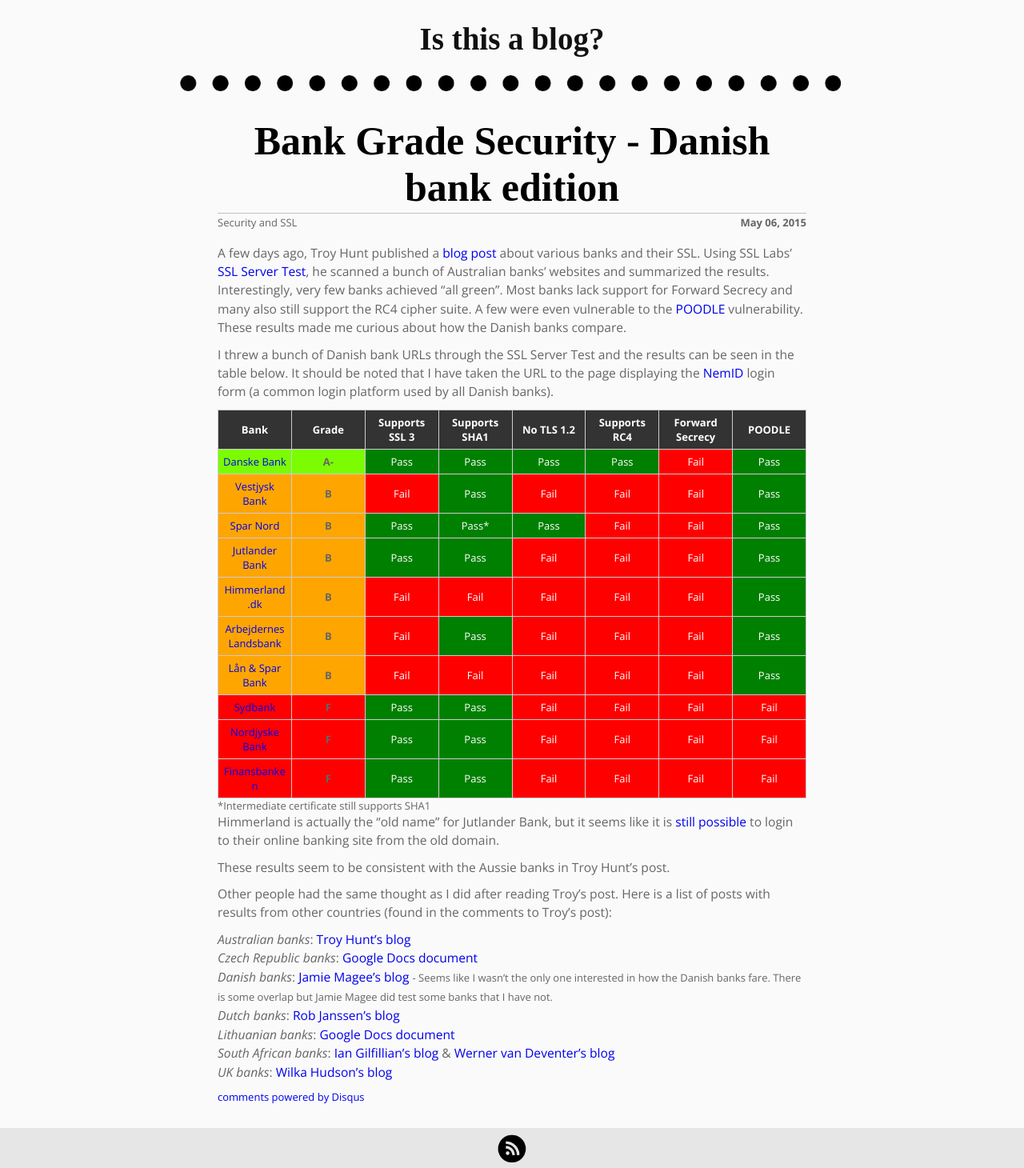
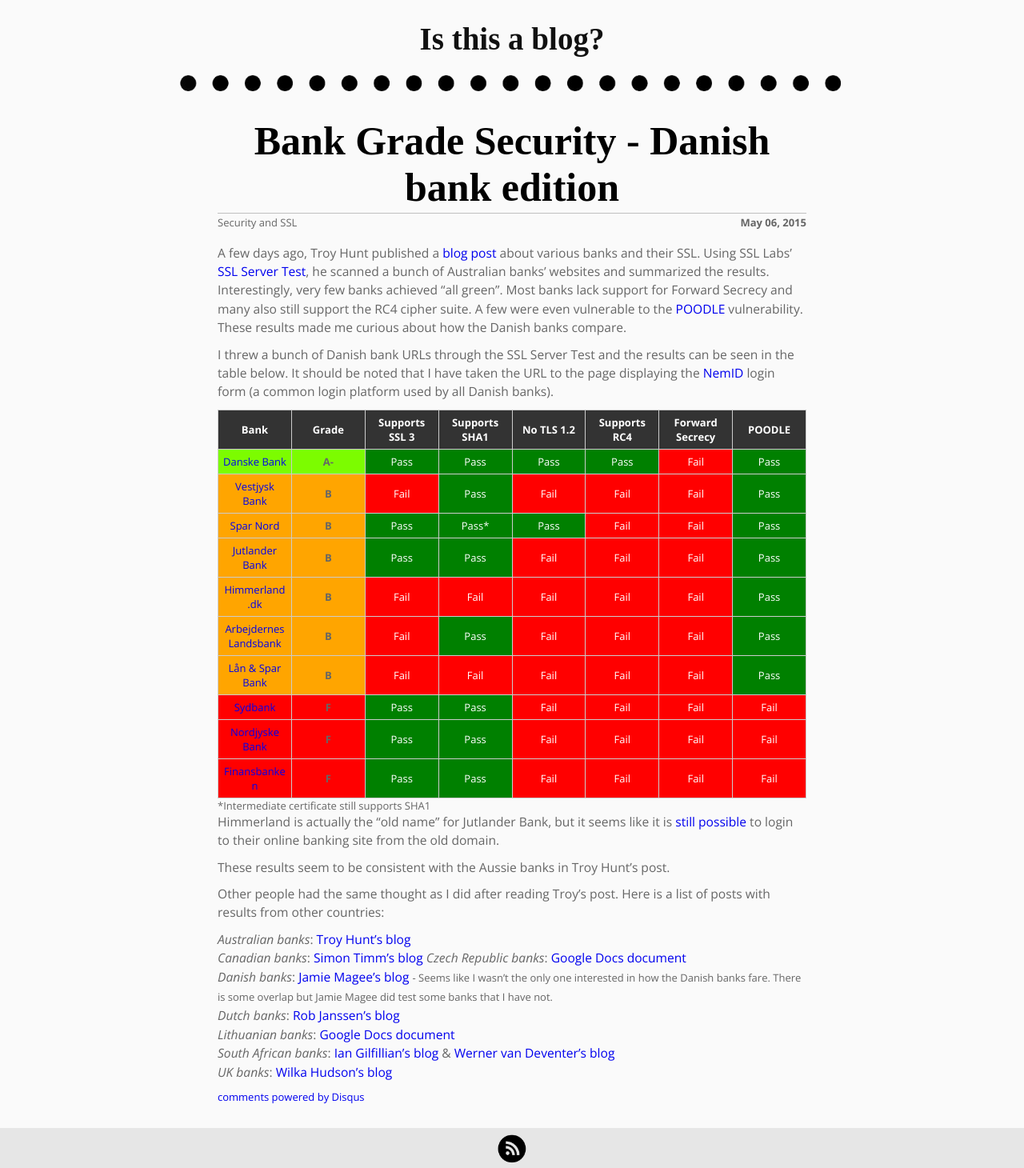
Before and after one commit to M-AV/M-AV.github.io, a Jekyll site: the page built from _posts/2015-05-06-Bank-Grade-Security-Danish-Edition.md, in a window 1280 px wide. Shown: the whole page at 80% size. Built offline with Jekyll 4.4.1, drawn with Linux system fonts in a browser that asks for light colours; Markdown is read by kramdown in place of the engine named in the settings; comment, search, counter and statistics services are not loaded.

Commit message:
Added Canadian edition

```diff
--- a/_posts/2015-05-06-Bank-Grade-Security-Danish-Edition.md
+++ b/_posts/2015-05-06-Bank-Grade-Security-Danish-Edition.md
@@ -134,9 +134,10 @@ These results seem to be consistent with the Aussie banks in Troy Hunt's post.
 
 
 
-Other people had the same thought as I did after reading Troy's post. Here is a list of posts with results from other countries (found in the comments to Troy's post):
+Other people had the same thought as I did after reading Troy's post. Here is a list of posts with results from other countries:
 
 *Australian banks*: [Troy Hunt's blog][TroyHunt]
+*Canadian banks*: [Simon Timm's blog][SimonOnline]
 *Czech Republic banks*: [Google Docs document][GDocs]
 *Danish banks*: [Jamie Magee's blog][JamieM]
  <small>- Seems like I wasn't the only one interested in how the Danish banks fare. There is some overlap but Jamie Magee did test some banks that I have not.  </small>
@@ -163,6 +164,7 @@ Other people had the same thought as I did after reading Troy's post. Here is a
 [Dutch]: http://blog.robiii.nl/2015/05/do-you-really-want-bank-grade-security.html "RobIII - Do you really want "bank grade" security in your SSL? Dutch edition"
 [Lithuanian]: https://docs.google.com/spreadsheets/d/1ggl-WkbnI3-zd3Rs4SkPIQnUt1I4Vg4vhRL_FQwC7us/edit#gid=0 "Banks in Lithuania"
 [BrutalDev]: https://brutaldev.com/post/bank-grade-security---south-african-bank-edition "Brutal Developer - Bank Grade Security - South African bank edition"
+[SimonOnline]: http://blog.simontimms.com/2015/05/09/do-you-really-want-bank-grade-security-in-your-ssl/ "Simon Online - Do you really want "bank grade" security in your SSL? Canadian edition"
 
 [VB]: https://www.ssllabs.com/ssltest/analyze.html?d=vestjyskbank.dk "SSLLabs - Vestjyskbank.dk"
 [DB]: https://www.ssllabs.com/ssltest/analyze.html?d=https%3A%2F%2Fwww.danskebank.dk "SSLLabs - www.danskebank.dk"
```
